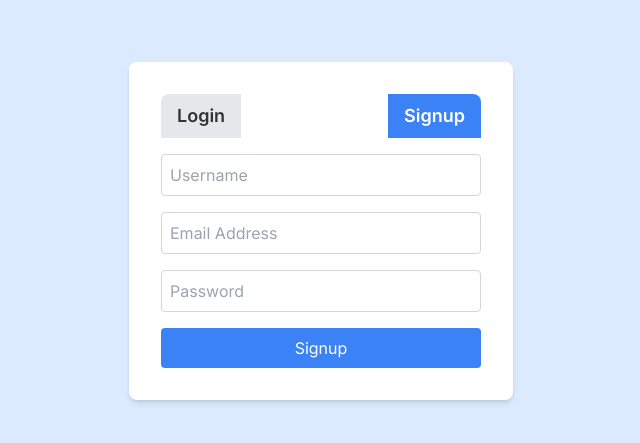
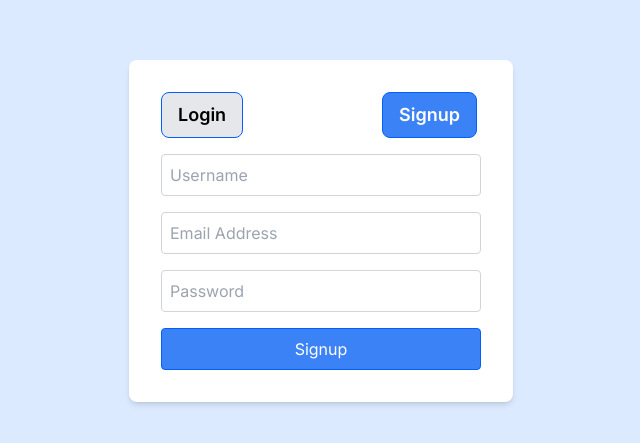
Before and after one commit to MinenMaster/snp-manager-frontend, a Next.js app: page /login in a window 1280 px wide. Shown: the part 169-612 px from the top of the page, without its empty margins (319-959 px from the left). Built offline with nearby package versions, Linux system fonts and the light colour scheme.

Commit message:
added basic button styling

```diff
--- a/app/globals.css
+++ b/app/globals.css
@@ -46,6 +46,21 @@ main {
     padding: 2rem;
 }
 
+button {
+    padding: 0 6px;
+    margin-right: 4px;
+    border: #0060ff 1px solid;
+    border-radius: 8px;
+    background-color: white;
+    color: black;
+    transition: 0.2s;
+}
+
+button:hover {
+    background-color: #0060ff;
+    color: white;
+}
+
 .container {
     display: flex;
     flex-direction: column;
```
